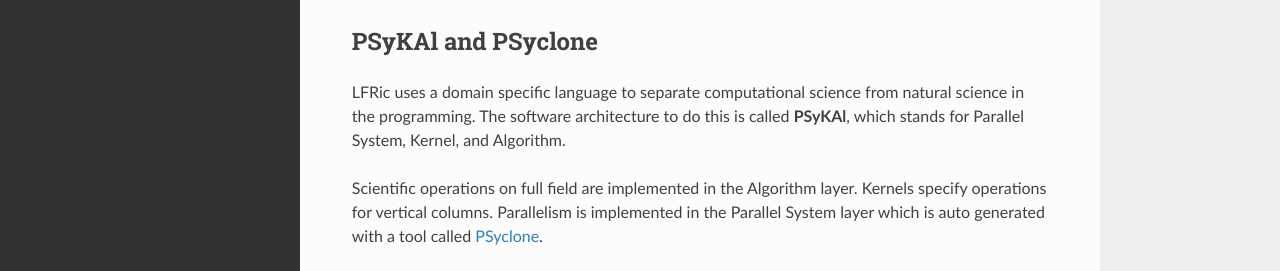
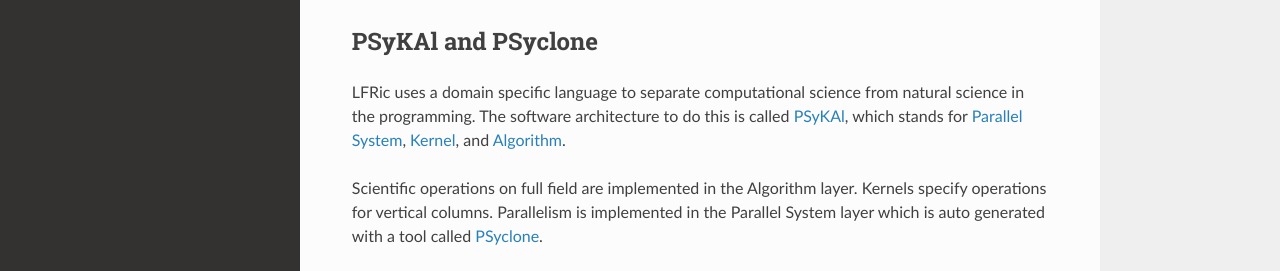
Before and after one commit to MetOffice/LFRic-Atmosphere-Training, a Sphinx documentation site: the page built from source/lfric_code/index.rst, in a window 1280 px wide and 1389 px high. Shown: the part 556-827 px from the top of the window. Built offline with Sphinx 7.4.7 and the Read the Docs theme 3.1.0, drawn with Linux system fonts in a browser that asks for light colours; part of the change alters nothing that is shown.

```diff
--- a/source/lfric_code/index.rst
+++ b/source/lfric_code/index.rst
@@ -20,7 +20,7 @@ LFRic Atmosphere is an LFRic Science Application hosted in the `LFRic Apps <http
 PSyKAl and PSyclone
 -------------------
 
-LFRic uses a domain specific language to separate computational science from natural science in the programming. The software architecture to do this is called **PSyKAl**, which stands for Parallel System, Kernel, and Algorithm.
+LFRic uses a domain specific language to separate computational science from natural science in the programming. The software architecture to do this is called `PSyKAl <https://psyclone.readthedocs.io/en/stable/introduction_to_psykal.html>`_, which stands for `Parallel System <https://psyclone.readthedocs.io/en/stable/introduction_to_psykal.html#psy-layer>`_, `Kernel <https://psyclone.readthedocs.io/en/stable/introduction_to_psykal.html#kernel-layer>`_, and `Algorithm <https://psyclone.readthedocs.io/en/stable/introduction_to_psykal.html#algorithm-layer>`_.
 
 Scientific operations on full field are implemented in the Algorithm layer. Kernels specify operations for vertical columns. Parallelism is implemented in the Parallel System layer which is auto generated with a tool called `PSyclone <https://psyclone.readthedocs.io/en/stable/>`_.
 
```
